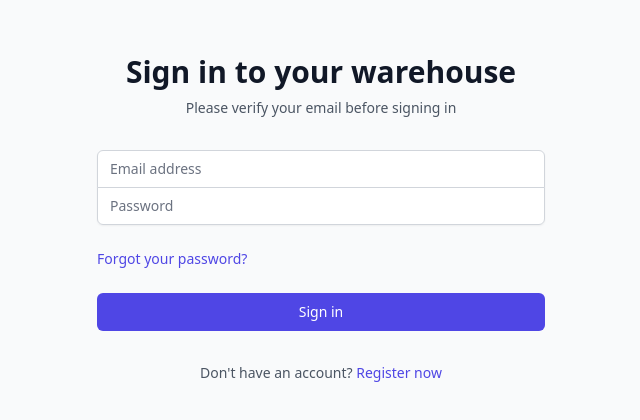
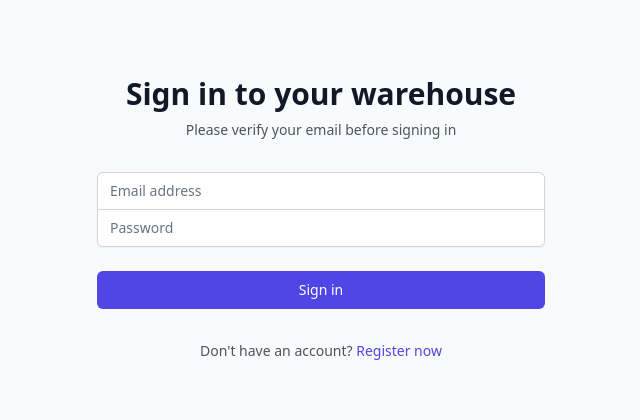
Before and after one commit to Adityavashisht34/Invenso, a React (Vite) app: page /login in a window 1280 px wide. Shown: the part 194-614 px from the top of the page, without its empty margins (319-959 px from the left). Built offline with nearby package versions, Linux system fonts and the light colour scheme.

Commit message:
Update Login.tsx

```diff
--- a/src/pages/Login.tsx
+++ b/src/pages/Login.tsx
@@ -92,14 +92,6 @@
             </div>
           </div>
 
-          <div className="flex items-center justify-between">
-            <div className="text-sm">
-              <Link to="/forgot-password" className="font-medium text-indigo-600 hover:text-indigo-500">
-                Forgot your password?
-              </Link>
-            </div>
-          </div>
-
           <div>
             <button
               type="submit"
```
